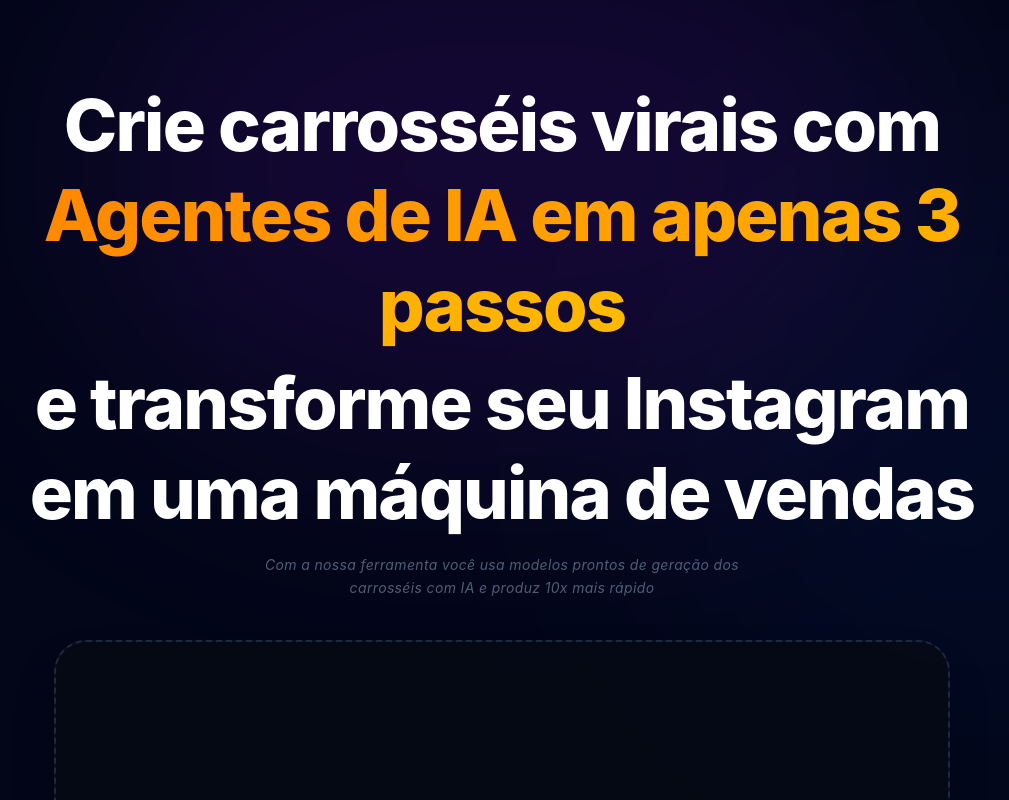
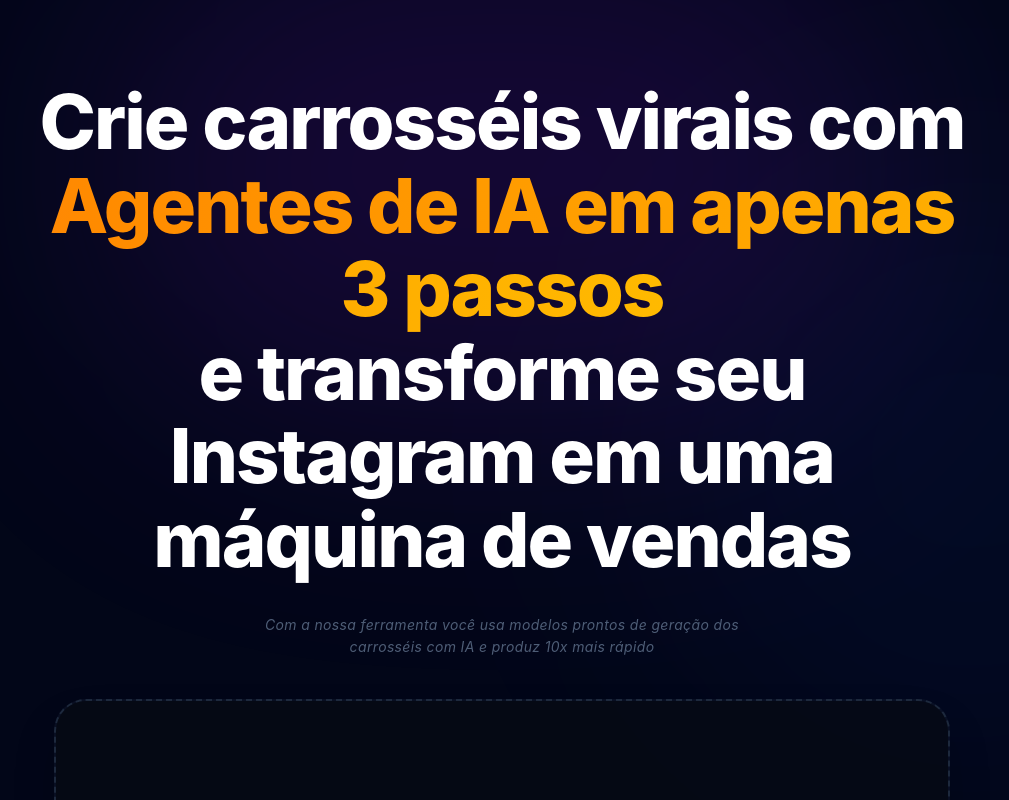
Before and after one commit to GLAUBERUCHOA/Corrosel-Viral, a Next.js app: page / in a window 1280 px wide. Shown: the top 800 px of the page, without its empty margins (138-1147 px from the left). Built offline with nearby package versions, Linux system fonts and the light colour scheme; a web font is replaced by a local one.

Commit message:
style: fix hero title line breaks and orphans

```diff
--- a/app/page.tsx
+++ b/app/page.tsx
@@ -55,12 +55,12 @@ export default function HomePage() {
         <section className="pt-10 pb-12 sm:pt-20 sm:pb-24 px-6 max-w-5xl mx-auto text-center flex flex-col items-center">
           <FadeInSection>
 
-            <h1 className="text-3xl sm:text-4xl md:text-5xl lg:text-7xl font-extrabold text-white tracking-tight leading-tight mb-4">
-              Crie carrosséis virais com <br className="hidden lg:block" />
+            <h1 className="text-4xl sm:text-5xl md:text-6xl lg:text-[76px] font-extrabold text-white tracking-tight leading-[1.1] mb-8 max-w-5xl mx-auto px-2">
+              Crie carrosséis virais com <br className="hidden sm:block" />
               <span className="text-transparent bg-clip-text bg-gradient-to-r from-orange-400 to-amber-400">
                 Agentes de IA em apenas 3 passos
-              </span><br className="hidden md:block" />
-              <span className="mt-2 block">e transforme seu Instagram em uma máquina de vendas</span>
+              </span> <br className="hidden sm:block" />
+              e transforme seu Instagram em uma máquina de vendas
             </h1>
 
             <p className="text-xs sm:text-sm text-slate-500 max-w-xl mx-auto leading-relaxed mb-10 px-4 font-normal tracking-wide italic opacity-80 mt-1">
```
